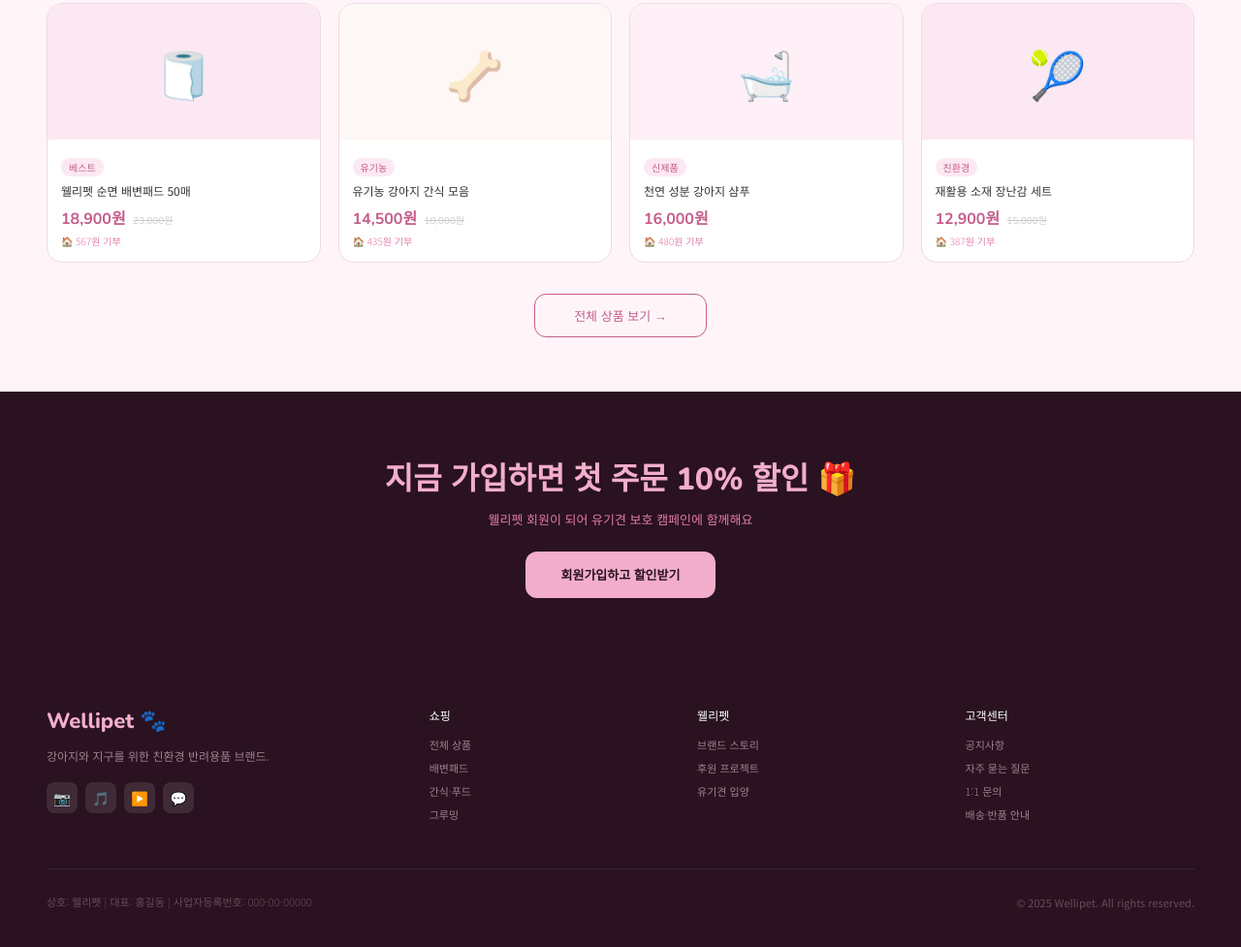
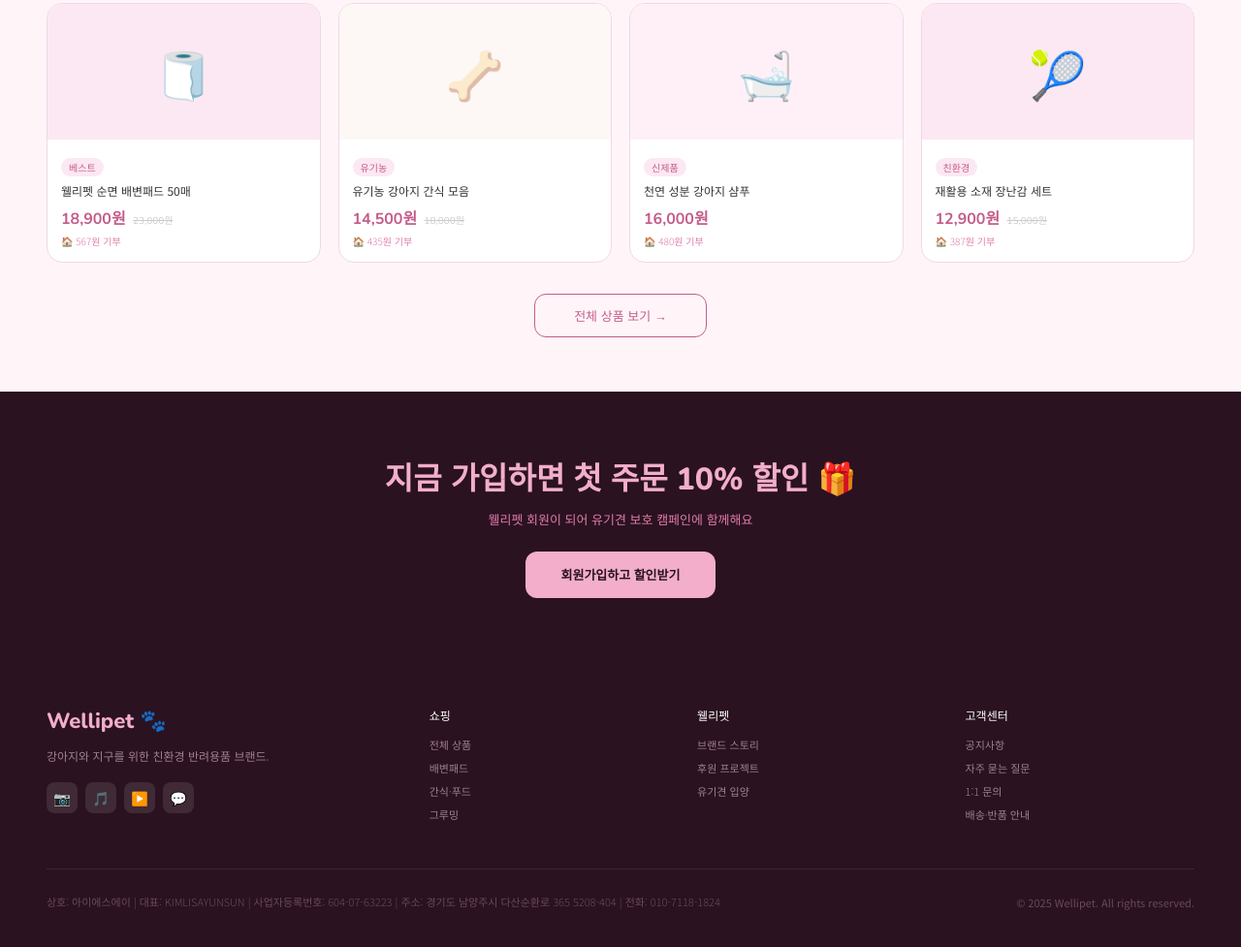
Before and after one commit to lisa0124kim1114-eng/Wellipet, a plain HTML site: page index.html in a window 1280 px wide. Shown: the part 717-1694 px from the top of the page at 97% size. Drawn offline with nearby package versions, Linux system fonts and the light colour scheme.

Commit message:
Update index.html

```diff
--- a/index.html
+++ b/index.html
@@ -206,7 +206,7 @@ footer{background:#2a1220;padding:48px;}
     <div class="f-col"><h4>고객센터</h4><a>공지사항</a><a>자주 묻는 질문</a><a>1:1 문의</a><a>배송·반품 안내</a></div>
   </div>
   <div class="fb">
-    <div class="f-biz">상호: 웰리펫 | 대표: 홍길동 | 사업자등록번호: 000-00-00000</div>
+    <div class="f-biz">상호: 아이에스에이 | 대표: KIMLISAYUNSUN | 사업자등록번호: 604-07-63223 | 주소: 경기도 남양주시 다산순환로 365 5208-404 | 전화: 010-7118-1824</div>
     <div class="f-copy">© 2025 Wellipet. All rights reserved.</div>
   </div>
 </footer>
```
